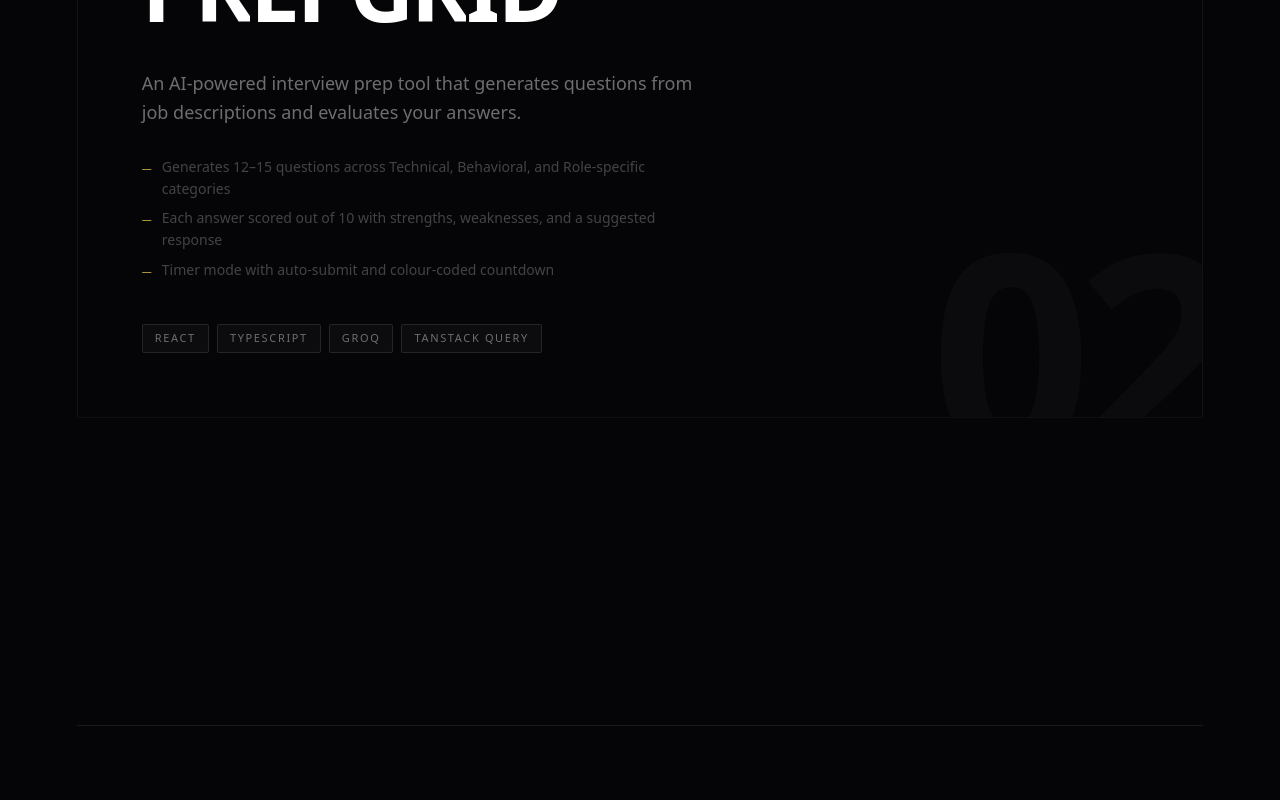
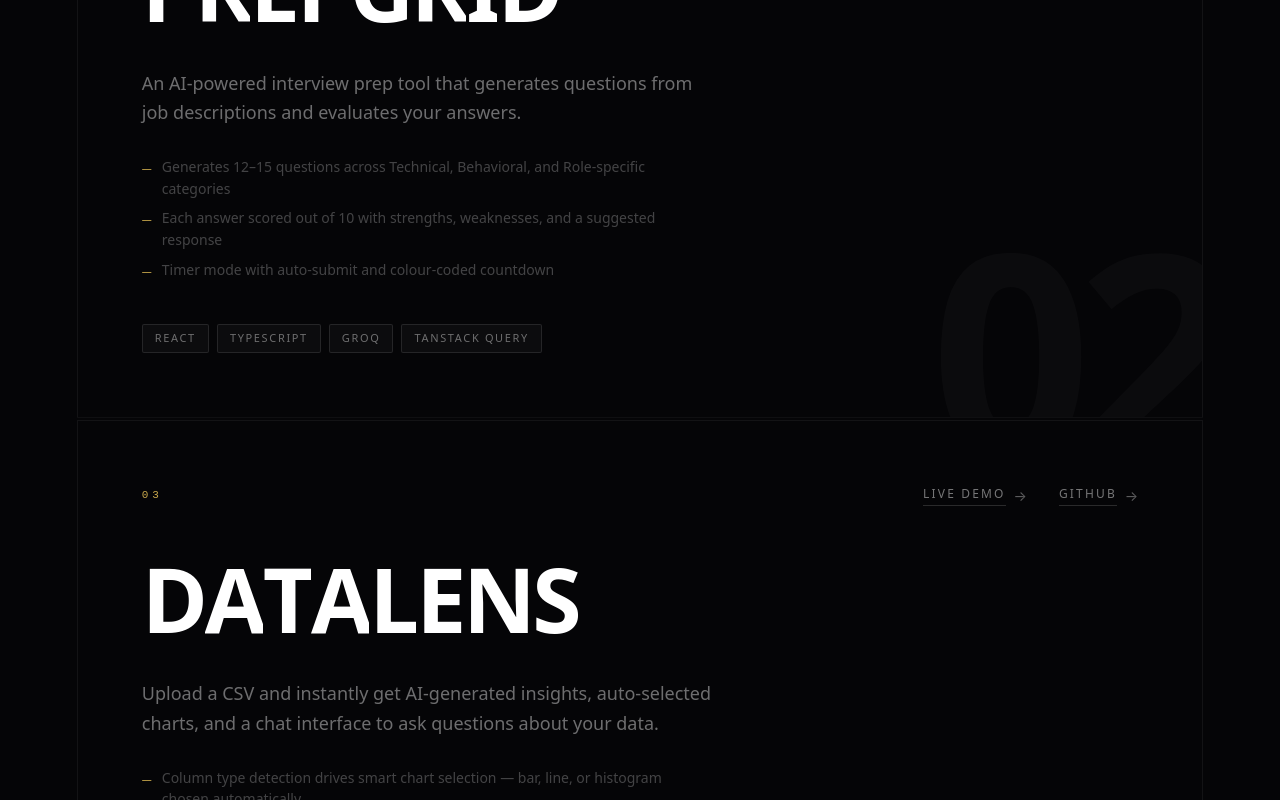
Before and after one commit to pujxn/portfolio, a React app: page / in a window 1280 px wide. Shown: the part 2000-2800 px from the top of the page. Built offline with nearby package versions, Linux system fonts and the light colour scheme; the HTML template or start-up script is replaced by a standard one.

Commit message:
Add DataLens project card

```diff
--- a/src/components/Projects.tsx
+++ b/src/components/Projects.tsx
@@ -34,6 +34,20 @@ const PROJECTS = [
     tags: ['React', 'TypeScript', 'Groq', 'TanStack Query'],
     github: 'https://github.com/pujxn/prepgrid',
     live: 'https://prepgrid-smoky.vercel.app',
+  },
+  {
+    number: '03',
+    name: 'DATALENS',
+    description:
+      'Upload a CSV and instantly get AI-generated insights, auto-selected charts, and a chat interface to ask questions about your data.',
+    highlights: [
+      'Column type detection drives smart chart selection — bar, line, or histogram chosen automatically',
+      'Groq-powered insights and chat stream progressively with a live cursor',
+      'Data parsed entirely client-side via Papa Parse — never sent to a server',
+    ],
+    tags: ['Next.js', 'TypeScript', 'Groq', 'Recharts', 'Clerk', 'shadcn/ui'],
+    github: 'https://github.com/pujxn/datalens',
+    live: 'https://datalens-wine.vercel.app',
   },
 ]
 
```
